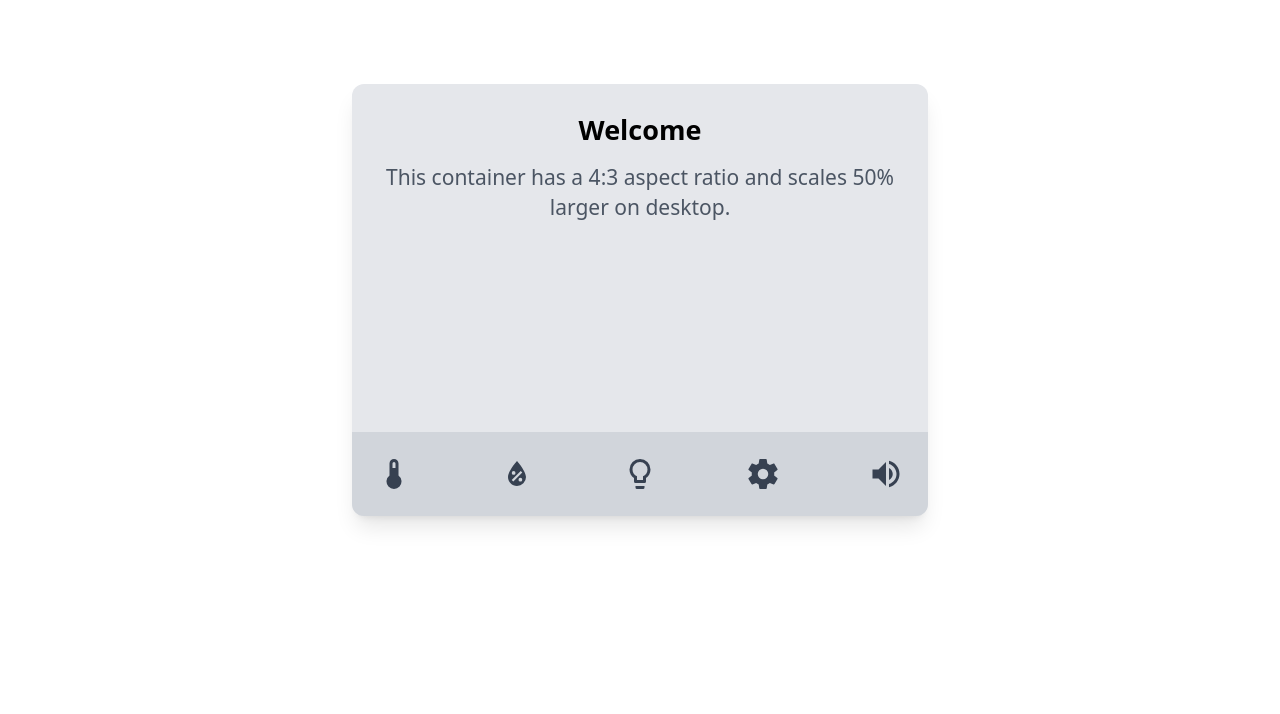
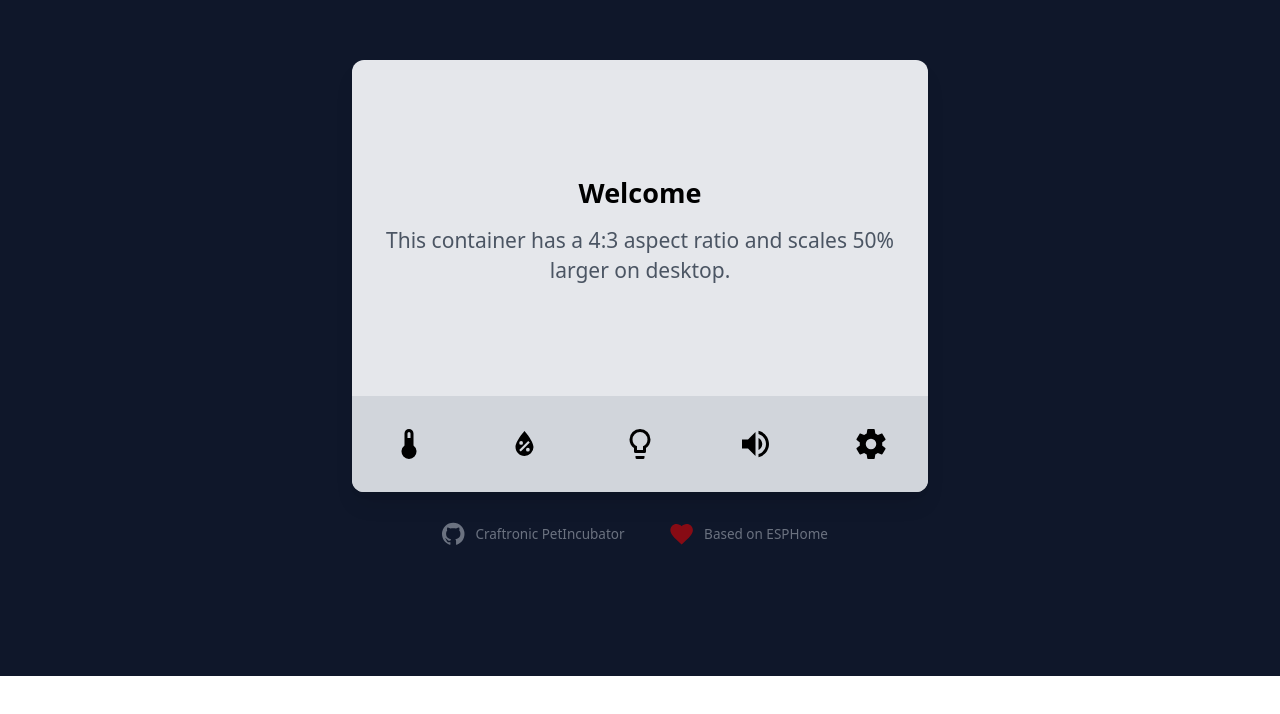
Before and after one commit to Craftronic/PetIncubator, a React (Vite) app in the folder web-gui/: page / in a window 1280 px wide. Shown: the part 124-838 px from the top of the page. After the commit the page ends 800 px from the top, so only its background shows below. Built offline with nearby package versions, Linux system fonts and the light colour scheme.

Commit message:
web gui wip

```diff
--- a/web-gui/src/App.css
+++ b/web-gui/src/App.css
@@ -1,42 +1,4 @@
-esp-app {
-  max-width: 1280px;
-  margin: 0 auto;
-  padding: 2rem;
-  text-align: center;
+.discalimer {
+  font-size: 0.75rem;
+  line-height: 1rem;
 }
-
-.logo {
-  height: 6em;
-  padding: 1.5em;
-  will-change: filter;
-  transition: filter 300ms;
-}
-.logo:hover {
-  filter: drop-shadow(0 0 2em #646cffaa);
-}
-.logo.react:hover {
-  filter: drop-shadow(0 0 2em #61dafbaa);
-}
-
-@keyframes logo-spin {
-  from {
-    transform: rotate(0deg);
-  }
-  to {
-    transform: rotate(360deg);
-  }
-}
-
-@media (prefers-reduced-motion: no-preference) {
-  a:nth-of-type(2) .logo {
-    animation: logo-spin infinite 20s linear;
-  }
-}
-
-.card {
-  padding: 2em;
-}
-
-.read-the-docs {
-  color: #888;
-}
--- a/web-gui/src/App.tsx
+++ b/web-gui/src/App.tsx
@@ -1,45 +1,88 @@
+import React, { useState } from 'react';
 import './App.css'
 import Icon from '@mdi/react';
-import { mdiThermometer, mdiWaterPercent, mdiLightbulbOutline, mdiCog, mdiVolumeHigh } from '@mdi/js';
-// icons here https://pictogrammers.com/library/mdi/
+import kittensLogo from './assets/device_splash_screen_no_background.png'
+import { mdiThermometer, mdiHeart, mdiWaterPercent, mdiLightbulbOutline, mdiCog, mdiVolumeHigh, mdiGithub } from '@mdi/js';
 
 function App() {
+  const [activeButton, setActiveButton] = useState<string>('');
+
+  const handleButtonClick = (buttonName: string) => {
+    setActiveButton(buttonName);
+  };
+
   return (
     <>
-      <div className="flex justify-center items-center h-screen overflow-hidden">
-        <div className="aspect-[4/3] w-96 bg-gray-200 rounded-lg shadow-lg relative md:scale-125 lg:scale-150"> {/* Container with dynamic scaling */}
-
+      <div className="flex justify-center items-center h-screen overflow-hidden bg-slate-900">
+        <div className="aspect-[4/3] w-96 bg-gray-200 rounded-lg shadow-lg relative md:scale-125 lg:scale-150 z-10"> {/* Container with dynamic scaling */}
+          {/* Centering the Content */}
+          <div className="flex justify-center items-center h-[calc(100%-4rem)]">
             {/* Mockup Content for the Container */}
-          <div className="p-4">
-            <h2 className="text-lg font-bold text-center">Welcome</h2>
-            <p className="text-sm text-gray-600 text-center mt-2">
+            <div className="p-4 text-center">
+              <h2 className="text-lg font-bold">{activeButton || 'Welcome'}</h2>
+              <p className="text-sm text-gray-600 mt-2">
                 This container has a 4:3 aspect ratio and scales 50% larger on desktop.
               </p>
             </div>
+          </div>
 
           {/* Bottom Navbar */}
-          <div className="absolute bottom-0 left-0 right-0 bg-gray-300 p-4 rounded-b-lg">
+          <div className="absolute bottom-0 left-0 right-0 bg-gray-300 h-16 rounded-b-lg">
             {/* Navbar Mockup Content */}
-            <div className="flex justify-between items-center">
-              <span className="text-sm text-gray-700">
+            <div className="flex justify-between items-center h-full">
+              <div className="flex-1 flex justify-center items-center cursor-pointer" onClick={() => handleButtonClick('Thermometer')}>
+                <div className="rounded-full p-2 hover:bg-gray-400 hover:bg-opacity-50">
                   <Icon path={mdiThermometer} size={1} />
-              </span>
-              <span className="text-sm text-gray-700">
+                </div>
+              </div>
+              <div className="flex-1 flex justify-center items-center cursor-pointer" onClick={() => handleButtonClick('Humidity')}>
+                <div className="rounded-full p-2 hover:bg-gray-400 hover:bg-opacity-50">
                   <Icon path={mdiWaterPercent} size={1} />
-              </span>
-              <span className="text-sm text-gray-700">
+                </div>
+              </div>
+              <div className="flex-1 flex justify-center items-center cursor-pointer" onClick={() => handleButtonClick('Light')}>
+                <div className="rounded-full p-2 hover:bg-gray-400 hover:bg-opacity-50">
                   <Icon path={mdiLightbulbOutline} size={1} />
-              </span>
-              <span className="text-sm text-gray-700">
+                </div>
+              </div>
+              <div className="flex-1 flex justify-center items-center cursor-pointer" onClick={() => handleButtonClick('Volume')}>
+                <div className="rounded-full p-2 hover:bg-gray-400 hover:bg-opacity-50">
+                  <Icon path={mdiVolumeHigh} size={1} />
+                </div>
+              </div>
+              <div className="flex-1 flex justify-center items-center cursor-pointer" onClick={() => handleButtonClick('Settings')}>
+                <div className="rounded-full p-2 hover:bg-gray-400 hover:bg-opacity-50">
                   <Icon path={mdiCog} size={1} />
-              </span>
-              <span className="text-sm text-gray-700">
-                <Icon path={mdiVolumeHigh} size={1} />
-              </span>
                 </div>
               </div>
             </div>
           </div>
+
+          {/* Open Source Disclaimer and ESPHome Note */}
+          <div className="absolute -bottom-10 left-0 right-0 text-xs text-center text-gray-500 md:scale-90 lg:scale-75">
+            <div className="flex justify-center items-center w-full">
+              {/* GitHub Link and Icon */}
+              <div className="flex-1 flex justify-center items-center">
+                <Icon path={mdiGithub} size={1} />
+                <a href="https://github.com/Craftronic/PetIncubator" className="ml-2">
+                  Craftronic PetIncubator
+                </a>
+              </div>
+
+              {/* Heart Icon and ESPHome Text */}
+              <div className="flex-1 flex justify-center items-center">
+                <Icon path={mdiHeart} size={1} color="red" className="opacity-50" />
+
+                <a href="https://esphome.io/" className="ml-2">
+                  Based on ESPHome
+                </a>
+              </div>
+            </div>
+          </div>
+
+        </div>
+      </div>
+
     </>
   )
 }
```
Lines whose indentation alone changed are shown as unchanged.
